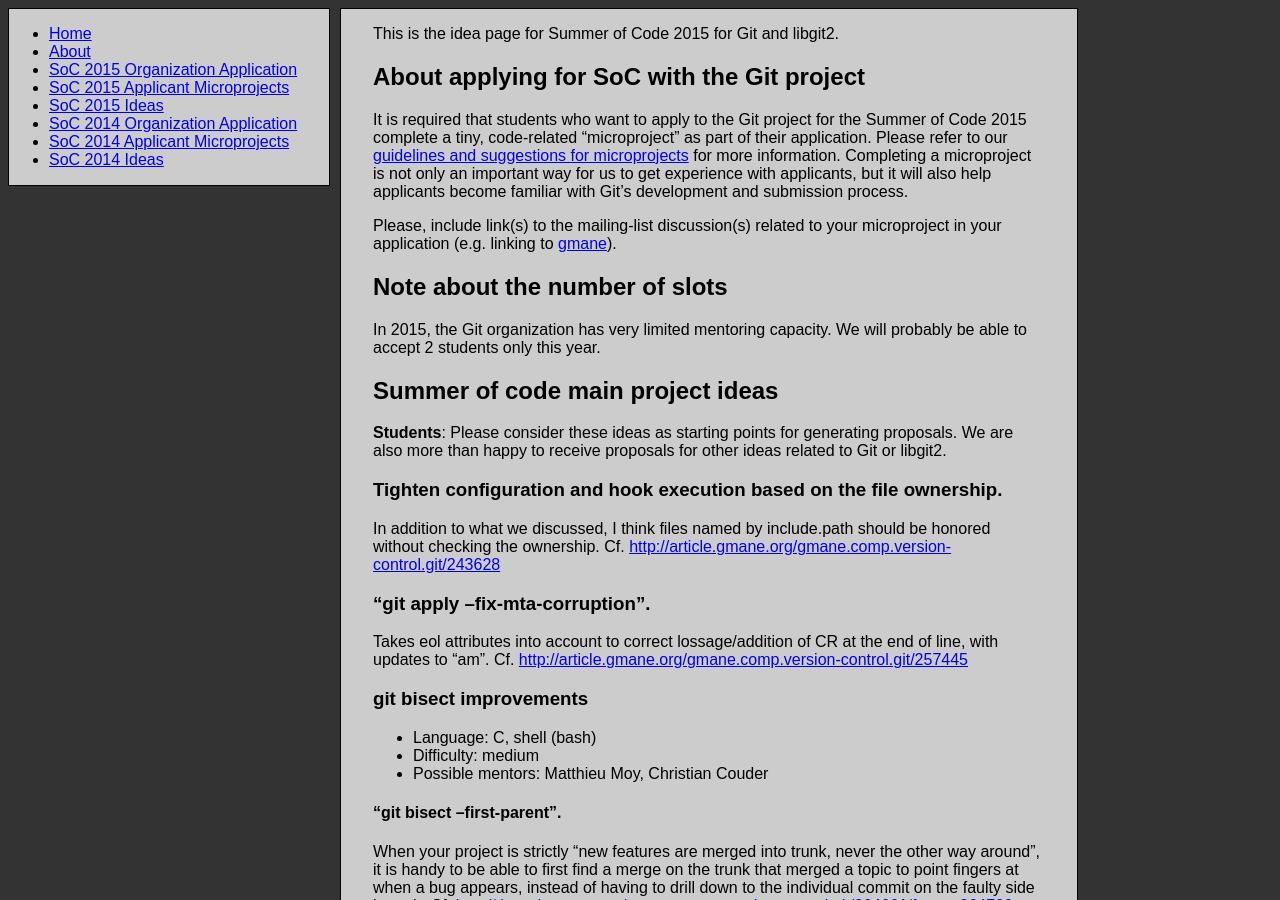
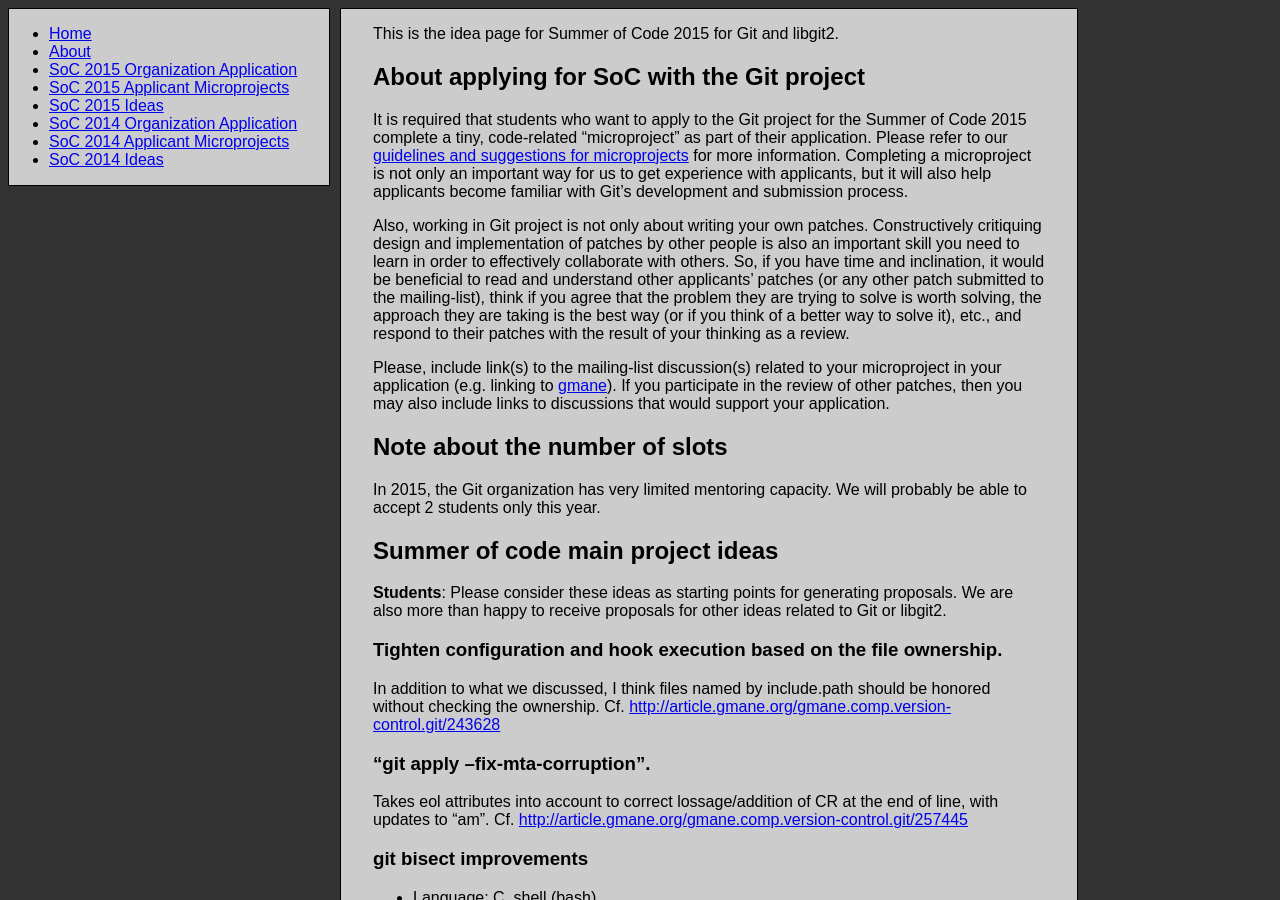
Before and after one commit to git/git.github.io, a Jekyll site: the page built from SoC-2015-Ideas.md, in a window 1280 px wide and 900 px high. Built offline with Jekyll 4.4.1, drawn with Linux system fonts in a browser that asks for light colours; Markdown is read by kramdown in place of the engine named in the settings.

Commit message:
Suggest applicants to participate in review of other peoples' patches
Idea and most of the wording comes from Junio's message on the list. I
added a hint to include links to review in the application (which makes
the suggestion a bit stronger since it implies that it will be taken into
account in the selection).

```diff
--- a/SoC-2015-Ideas.md
+++ b/SoC-2015-Ideas.md
@@ -16,9 +16,22 @@
 applicants become familiar with Git's development and submission
 process.
 
+Also, working in Git project is not only about writing your own
+patches. Constructively critiquing design and implementation of
+patches by other people is also an important skill you need to learn
+in order to effectively collaborate with others. So, if you have time
+and inclination, it would be beneficial to read and understand other
+applicants' patches (or any other patch submitted to the mailing-list),
+think if you agree that the problem they are trying to solve is worth
+solving, the approach they are taking is the best way (or if you think
+of a better way to solve it), etc., and respond to their patches with
+the result of your thinking as a review.
+
 Please, include link(s) to the mailing-list discussion(s) related to
 your microproject in your application (e.g. linking to
-[gmane](http://news.gmane.org/gmane.comp.version-control.git)).
+[gmane](http://news.gmane.org/gmane.comp.version-control.git)). If you
+participate in the review of other patches, then you may also include
+links to discussions that would support your application.
 
 ## Note about the number of slots
 
```
